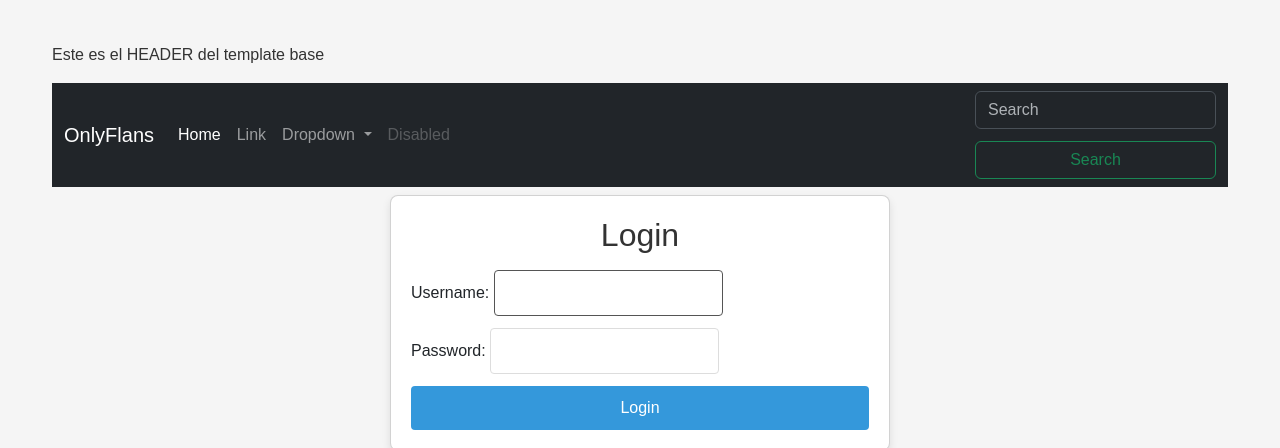
After one commit to mbensan/m6_django_praxis, a Django app: page /accounts/login/ in a window 1280 px wide. The commit adds this page. Shown: the top 448 px of the page. Run offline with Django 5.2, Linux system fonts and the light colour scheme.

Commit message:
Se añade lOGIN personalizado

```diff
--- a/onlypizzas/main/models.py
+++ b/onlypizzas/main/models.py
@@ -9,3 +9,6 @@ class Pizza(models.Model):
   precio = models.IntegerField(default=1000)
   imagen_url = models.URLField()
   is_private = models.BooleanField(default=False)
+
+  def __str__(self) -> str:
+    return self.nombre
--- a/onlypizzas/main/templates/index.html
+++ b/onlypizzas/main/templates/index.html
@@ -1,5 +1,5 @@
 {% extends 'base.html' %}
 
 {% block content %}
-  <h1>Lista de TODAS las Pizzas</h1>
+  <h1>Lista de las Pizzas Públicas</h1>
 {% endblock %}
--- /dev/null
+++ b/onlypizzas/main/templates/registration/login.html
@@ -0,0 +1,83 @@
+{% extends 'base.html' %}
+
+{% block css %}
+<style>
+  body {
+    font-family: "Poppins", sans-serif;
+    margin: 0;
+    display: flex;
+    align-items: center;
+    justify-content: center;
+    min-height: 100vh;
+    background: #f5f5f5;
+    color: #333;
+  }
+
+  .container {
+    width: 100%;
+    max-width: 1200px;
+  }
+
+  .card {
+    background-color: #fff;
+    padding: 20px;
+    border-radius: 8px;
+    box-shadow: 0 4px 8px rgba(0, 0, 0, 0.1);
+    max-width: 500px;
+    margin: 0 auto;
+  }
+
+  h2 {
+    text-align: center;
+    color: #333;
+  }
+
+  form {
+    display: flex;
+    flex-direction: column;
+  }
+
+  input {
+    padding: 10px;
+    margin-bottom: 12px;
+    border: 1px solid #ddd;
+    border-radius: 4px;
+    transition: border-color 0.3s ease-in-out;
+    outline: none;
+    color: #333;
+  }
+
+  input:focus {
+    border-color: #555;
+  }
+
+  button {
+    background-color: #3498db;
+    color: #fff;
+    padding: 10px;
+    border: none;
+    border-radius: 4px;
+    cursor: pointer;
+    transition: background-color 0.3s ease-in-out;
+  }
+
+  button:hover {
+    background-color: #2980b9;
+  }
+</style>
+{% endblock %}
+
+{% block content %}
+<div class="container">
+  <div class="card mt-2">
+    <h2>Login</h2>
+    <form method="post" action="{% url 'login' %}">
+      {% csrf_token %}
+      <div class="mt-2">
+        {{ form }}
+      </div>
+      <button type="submit">Login</button>
+    </form>
+  </div>
+</div>
+{% endblock %}
--- a/onlypizzas/main/templates/welcome.html
+++ b/onlypizzas/main/templates/welcome.html
@@ -1,5 +1,5 @@
 {% extends 'base.html' %}
 
 {% block content %}
-  <h1>Lista de las Pizzas PRIVADAS</h1>
+  <h1>Lista de TODAS las Pizzas</h1>
 {% endblock %}
--- a/onlypizzas/main/views.py
+++ b/onlypizzas/main/views.py
@@ -1,4 +1,10 @@
-from django.shortcuts import render
+from django.shortcuts import render, redirect
+from django.contrib.auth.decorators import login_required
+from django.contrib.messages.views import SuccessMessageMixin
+from django.contrib.auth.views import LoginView
+
+class LoginViewPropia(SuccessMessageMixin, LoginView):
+  success_message = "Has ingresado correctamente"
 
 # Create your views here.
 def index(req):
@@ -8,7 +14,7 @@ def index(req):
 def about(req):
   return render(req, 'about.html')
 
-
+@login_required
 def welcome(req):
   return render(req, 'welcome.html')
 
--- a/onlypizzas/onlypizzas/settings.py
+++ b/onlypizzas/onlypizzas/settings.py
@@ -122,3 +122,7 @@ STATIC_URL = 'static/'
 # https://docs.djangoproject.com/en/5.0/ref/settings/#default-auto-field
 
 DEFAULT_AUTO_FIELD = 'django.db.models.BigAutoField'
+
+# si el login es exitoso, debe redirigir acá:
+LOGIN_REDIRECT_URL = '/'
+LOGOUT_REDIRECT_URL = '/'
--- a/onlypizzas/onlypizzas/urls.py
+++ b/onlypizzas/onlypizzas/urls.py
@@ -15,11 +15,13 @@ Including another URLconf
     2. Add a URL to urlpatterns:  path('blog/', include('blog.urls'))
 """
 from django.contrib import admin
-from django.urls import path
-from main.views import index, about, welcome
+from django.urls import path, include
+from main.views import index, about, welcome, LoginViewPropia
 
 urlpatterns = [
     path('admin/', admin.site.urls),
+    path('accounts/login/', LoginViewPropia.as_view()),
+    path('accounts/', include('django.contrib.auth.urls')),
     path('', index),
     path('about/', about),
     path('welcome/', welcome),
--- /dev/null
+++ b/onlypizzas/secrets.txt
@@ -0,0 +1,5 @@
+SUPERADMIN
+admin:admin
+
+Usuario Creador de Pizzas
+creador:create1234.
```
Also changed, not shown: onlypizzas/main/templates/base.html (+15 -0 lines), onlypizzas/main/templates/snippets/navbar.html (+20 -7 lines), onlypizzas/db.sqlite3.
